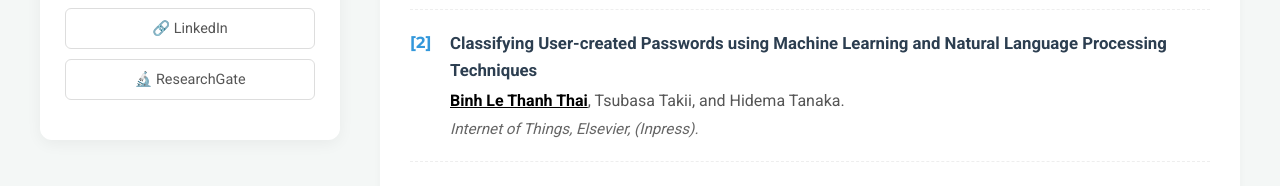
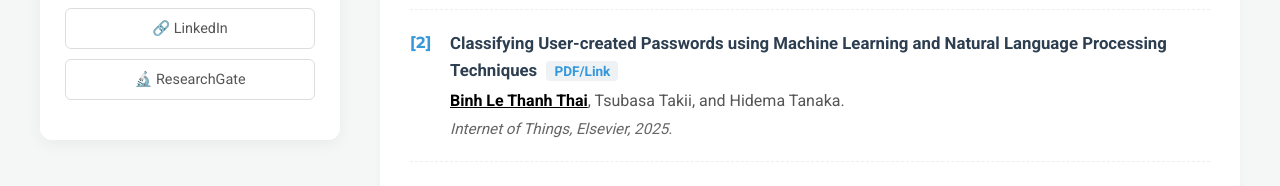
Before and after one commit to binhbeinfosec/binhbeinfosec.github.io, a plain HTML site: page index.html in a window 1280 px wide. Shown: the part 534-720 px from the top of the page. Drawn offline with Linux system fonts and the light colour scheme.

Commit message:
Update index.html
Added publications' info

```diff
--- a/index.html
+++ b/index.html
@@ -300,10 +300,10 @@
                     <div class="publication-item">
                         <span class="pub-title">
                             Classifying User-created Passwords using Machine Learning and Natural Language Processing Techniques
-                            <!-- <a href="https://ieeexplore.ieee.org/abstract/document/10530976" target="_blank" class="link-tag">PDF/Link</a> */ -->
+                            <a href="https://www.sciencedirect.com/science/article/pii/S2542660525003683" target="_blank" class="link-tag">PDF/Link</a>
                         </span>
                         <div class="pub-authors"><span class="highlight-me">Binh Le Thanh Thai</span>, Tsubasa Takii, and Hidema Tanaka.</div>
-                        <div class="pub-venue">Internet of Things, Elsevier, (Inpress).</div>
+                        <div class="pub-venue">Internet of Things, Elsevier, 2025.</div>
                     </div>
 
                     <!-- Markov-based PSMs -->
```
